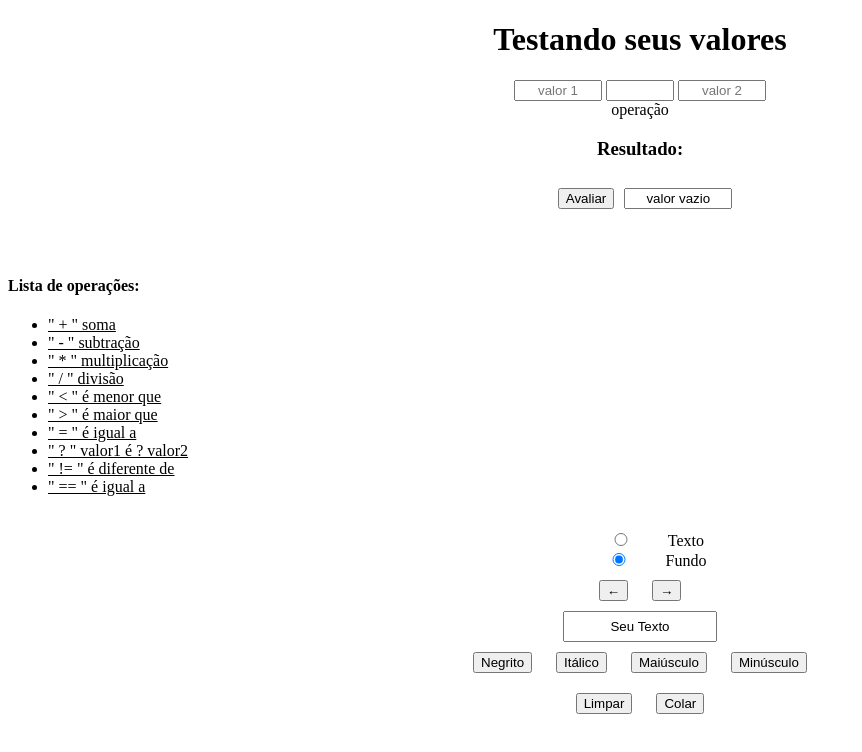
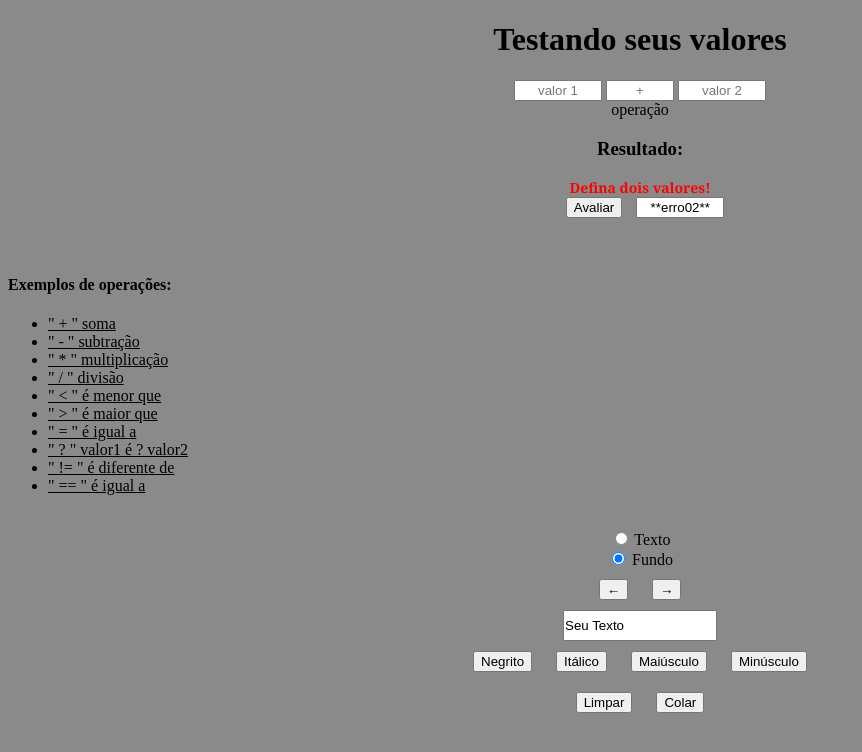
Before and after one commit to h31w1tty/js, a plain HTML site: page index.html in a window 1280 px wide. Both pictures are taken after a click on the button "Avaliar". Shown: the whole page, without its empty margins (0-862 px from the left). Drawn offline with Linux system fonts and the light colour scheme.

Commit message:
smg's de erro diferenciadas

```diff
--- a/index.html
+++ b/index.html
@@ -9,13 +9,15 @@
 <body>
     <h1>Testando seus valores</h1>
     <input type="text" placeholder="valor 1" id="valor1">
-    <input type="text" id="opera">
+    <input type="text" placeholder="+" id="opera">
     <input type="text" placeholder="valor 2" id="valor2">
     <br>operação<br>
     <h3>Resultado:</h3>
-    <button onclick="avaliar()">Avaliar</button><input type="text" id="saida">
+    <p id="erro">erro</p>
+    <button class="avaliar" onclick="avaliar()">Avaliar</button>
+    <input type="text" id="saida" readonly>
     <br><br><br>
-    <h4>Lista de operações:</h4>
+    <h4>Exemplos de operações:</h4>
     <ul>
         <li>" + " soma</li>
         <li>" - " subtração</li>
--- a/script.js
+++ b/script.js
@@ -4,48 +4,60 @@ function avaliar() {
     var operavlr = document.getElementById("opera").value;
     var input1 = document.getElementById("valor1").value;
     var input2 = document.getElementById("valor2").value;
+    var msgErro = document.getElementById("erro");
+    msgErro.style.display = 'none'
 
-    if(isNaN(input1) || isNaN(input2)){resultado = "valor inválido"}
-    else if(input1 == "" || input2 == "") {resultado ="valor vazio"}
+    if(isNaN(input1) || isNaN(input2)){
+        resultado = "**erro01**"
+        msgErro.style.display = 'grid'
+        msgErro.textContent = 'Use apenas numeros nos valores!'
+    }
+    else if(input1 == "" || input2 == "") {
+        resultado ="**erro02**"
+        msgErro.style.display = 'grid'
+        msgErro.textContent = 'Defina dois valores!'
+
+    }
     else{
         switch (operavlr){
-            case "":
-                resultado = "operação vazia";
-            break;
-            case "+":
-
+            case "+", "":
+                operavlr = "somado a";
                 resultado = parseFloat(input1) + parseFloat(input2);
             break;
             case "-":
+                operavlr = "subtraido a";
                 resultado = input1 - input2;
             break;
             case "/":
+                operavlr = "dividido por";
                 resultado = input1 / input2;
             break;
-            case "^":
+            case "^", "**":
+                operavlr = "elevado a";
                 resultado = input1 ** input2;
             break;
             case "*":
+                operavlr = "multiplicado por";
                 resultado = input1 * input2;
             break;
             case "?":
+                operavlr = "comparado a";
                 if(input1 < input2){resultado = "menor";}
                 else if(input1 > input2){resultado = "maior";}
-                else{resultado = "igual";}
+                else{resultado = "Igual";}
             break;
             case "<":
+                operavlr = "é menor que";
                 if(input1 < input2){resultado = "Verdadeiro"}
                 else{resultado = "Falso"}
             break;
             case ">":
+                operavlr = "é maior que";
                 if(input1 > input2){resultado = "Verdadeiro"}
                 else{resultado = "Falso"}
             break;
-            case "=":
-                if(input1 == input2){resultado = "Verdadeiro"}
-                else{resultado = "Falso"}
-            break;
-            case "==":
+            case "=", "==":
+                operavlr = "é igual a";
                 if(input1 == input2){resultado = "Verdadeiro"}
                 else{resultado = "Falso"}
             break;
@@ -54,15 +66,13 @@ function avaliar() {
                 else{resultado = "Falso"}
             break;
             default:
-                resultado = "operação inválida"
+                resultado = "**erro03**"
+                msgErro.style.display = 'grid'
+                msgErro.textContent = 'Operação inexistente!'
             break;
         }
     }
-
-
-    console.log("operação: " + operavlr);
-    console.log("num 1: "+ input1);
-    console.log("num 2: " + input2);
+    console.log(`conta: ${input1} ${operavlr} ${input2} = ${resultado}`)
     document.getElementById("saida").value = resultado;
 }
 
--- a/style.css
+++ b/style.css
@@ -1,15 +1,23 @@
 body{
+    background-color: #8a8a8a;
     text-align: center;
 }
-input{
+#valor1, #valor2, #opera, #saida{
     text-align: center;
+}
+#valor1, #valor2, #saida{
     width:80px;
-}
-#saida{
-    width: 100px;
 }
 #opera{
     width: 60px;
+}
+#erro{
+    display: none;
+    margin: 0;
+    font-size: 14px;
+    color: red;
+    font-weight: bolder;
+    font-family: Cambria, Cochin, Georgia, Times, 'Times New Roman', serif;
 }
 ul{
     text-align: left;
@@ -30,3 +38,10 @@ li{
 button{
     margin: 10px;
 }
+.avaliar{
+    margin:0 10px;
+}
+.cu{
+    border: 2px solid black;
+    display: flex;
+}
```
